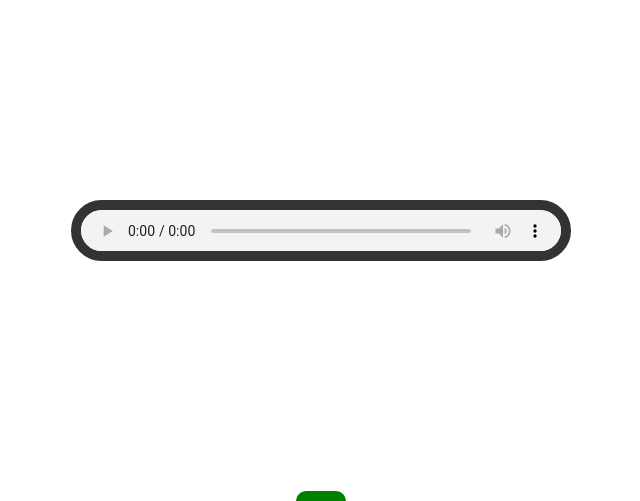
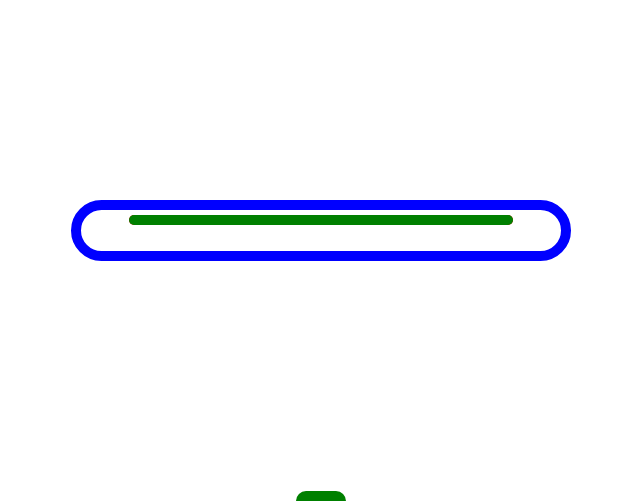
Before and after one commit to za3k/day22_hell, a Flask app: page / in a window 1280 px wide. Shown: the part 229-730 px from the top of the page, without its empty margins (319-959 px from the left). Run offline with Flask 2, Linux system fonts and the light colour scheme; some libraries are stand-ins or nearby versions.

Commit message:
Approximately fun

```diff
--- a/static/style.css
+++ b/static/style.css
@@ -4,11 +4,10 @@
     width: 10px;
     height: 10px;
     background-color: red;
-    /*visibility: hidden;*/
 }
 
-.bullet.tutorial {
-    transform: rotate(45deg);
+.bullet.player {
+    transform: scaleX(0.5) rotate(45deg);
 }
 .bullet.boss {
     border-radius: 3px;
@@ -37,29 +36,47 @@
     background-color: green;
 }
 
-.band {
+.band.boss {
     --height: 61px;
     --width: 500px;
+    --health: 1;
+    border: 10px solid;
+    border-radius: 40px;
     height: var(--height);
     width: var(--width);
     top: calc(50% - var(--height)/2);
-    border: 10px solid;
-    border-radius: 40px;
-}
-
-.band.tutorial {
-    left: calc(33% - var(--width)/2);
-}
-
-.band.boss {
-    --health: 1;
     left: calc(50% - var(--width)/2);
-    border-color: rgba(calc(var(--health)*255), 5, 5, calc(0.5+(var(--health)/2)));
+    border-color: rgb(0, 0, calc(var(--health)*255), calc(var(--health)/2 + 0.5) );
+    text-align: center;
     /*width: 100px;*/
 }
 
-.debug {
-    /*display: none;*/
+.healthbar {
+    height: 10px;
+    border-radius: 10px;
+    background-color: red;
+}
+.healthbar .health {
+    --health: 1;
+    width: var(--health);
+    background-color: green;
+    height: 100%;
+    border-radius: inherit;
+}
+.healthbar::after {
+    content: var(--health);
+}
+
+.boss .healthbar {
+    display: inline-block;
+    width: 80%;
+}
+
+.player .healthbar {
+    width: 300%;
+    position: relative;
+    top: 60px;
+    left: -100%;
 }
 
 /* -- All Hack-A-Day projects -- */
--- a/templates/index.html
+++ b/templates/index.html
@@ -13,8 +13,12 @@
     FPS: <span class="fps">--</span>
 </div>
 <div class="game">
-    <!--<audio class="band tutorial game-object" src="{{ url_for("static", filename="sound/4t.mp3") }}" autoplay controls loop></audio>-->
-    <audio class="band boss" src="{{ url_for("static", filename="sound/switch.mp3") }}" autoplay controls></audio>
-    <div class="player"></div>
+    <div class="band boss">
+        <div class="healthbar"><div class="health"></div></div>
+        <audio src="{{ url_for("static", filename="sound/switch.mp3") }}"></audio>
+    </div>
+    <div class="player">
+        <div class="healthbar"><div class="health"></div></div>
+    </div>
 </div>
 {% endblock %}
```
Also changed, not shown: static/index.js (+14 -10 lines).
